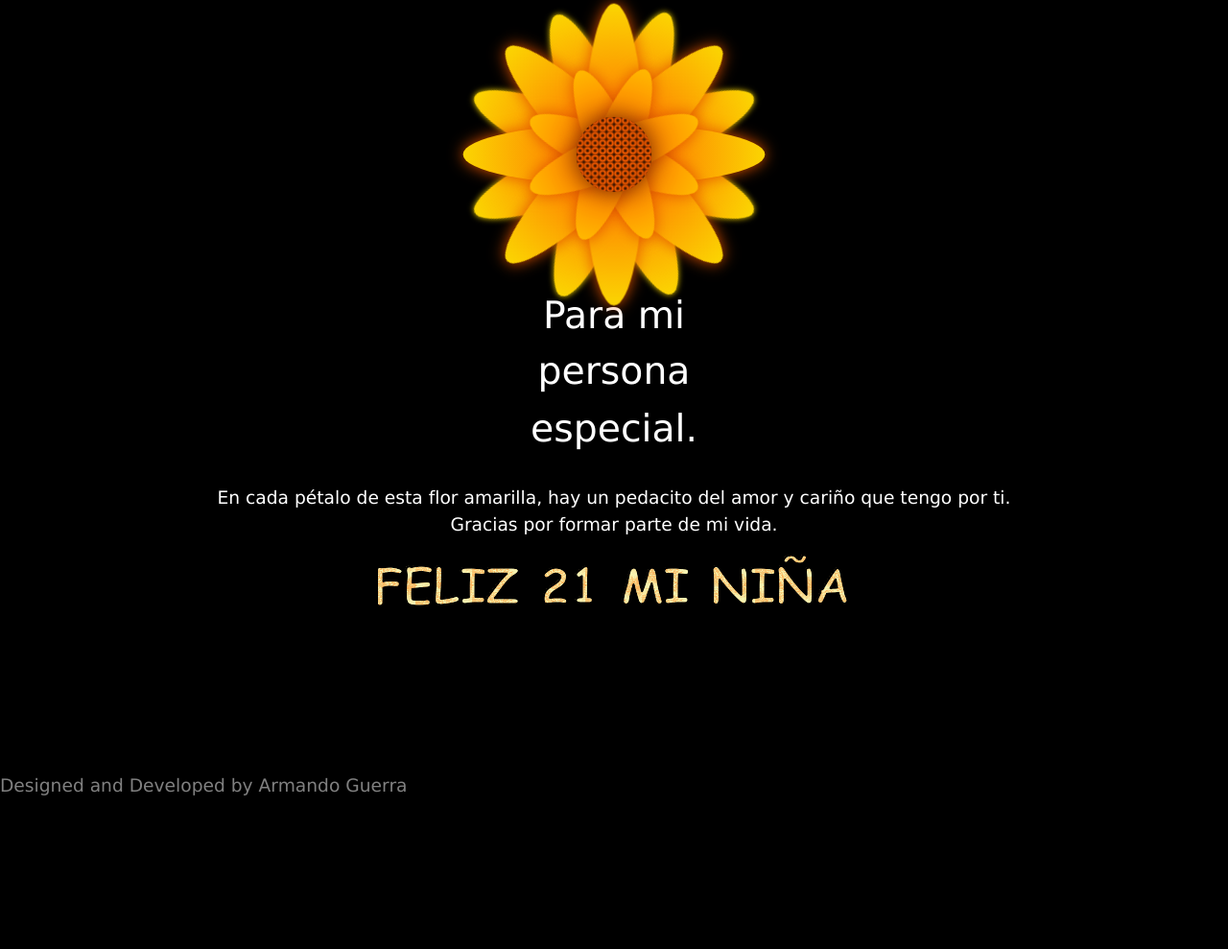
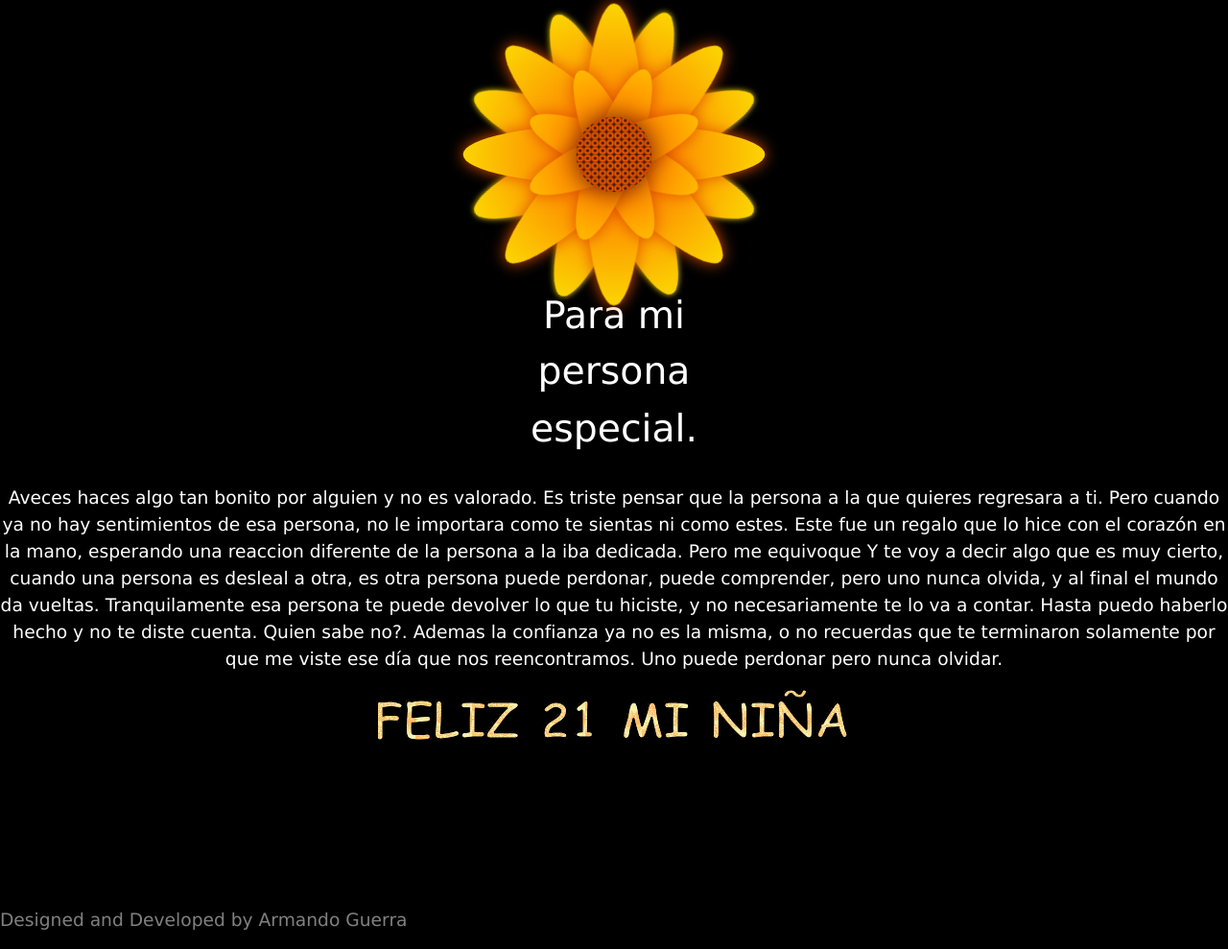
Before and after one commit to Aguerra2020/firstlove, a plain HTML site: page index.html in a window 1280 px wide. Shown: the part 3470-4459 px from the top of the page at 96% size. Before the commit the page ends 4319 px from the top, so only its background shows below. Drawn offline with nearby package versions, Linux system fonts and the light colour scheme.

Commit message:
index.html

```diff
--- a/index.html
+++ b/index.html
@@ -181,9 +181,17 @@
 <center>
     <div>
         <p>
-        En cada pétalo de esta flor amarilla, hay un pedacito del amor y cariño que tengo por ti.<br>
-        Gracias por formar parte de mi vida.
-    </p>
+        Aveces haces algo tan bonito por alguien y no es valorado. Es triste pensar que la persona
+            a la que quieres regresara a ti. Pero cuando ya no hay sentimientos de esa persona, no le importara
+            como te sientas ni como estes. Este fue un regalo que lo hice con el corazón en la mano, esperando una reaccion diferente
+        de la persona a la iba dedicada. Pero me equivoque
+        Y te voy a decir algo que es muy cierto, cuando una persona es desleal a otra, es otra persona puede perdonar, puede comprender,
+        pero uno nunca olvida, y al final el mundo da vueltas. Tranquilamente esa persona te puede devolver lo que tu hiciste, y no necesariamente te lo va a contar.
+        Hasta puedo haberlo hecho y no te diste cuenta. Quien sabe no?. Ademas la confianza ya no es la misma, o no recuerdas que te terminaron solamente por que me viste ese día que nos reencontramos.
+        Uno puede perdonar pero nunca olvidar.
+
+
+        </p>
     <img src="FELIZ21.gif">
     </div>
 </center>
```
